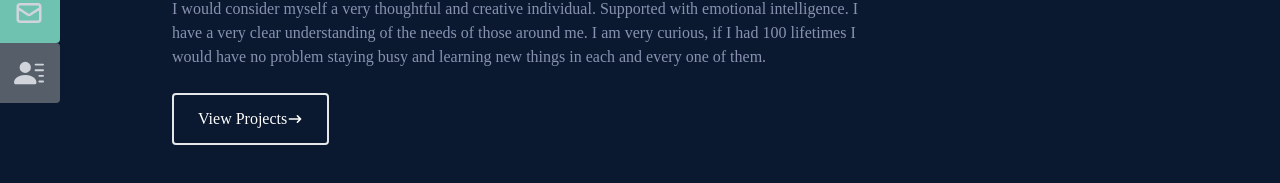
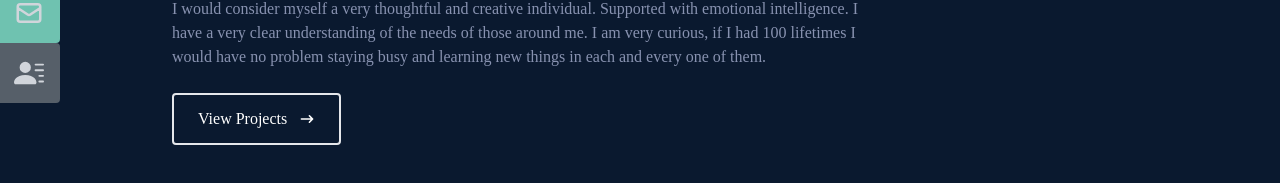
Before and after one commit to andrewgomez1992/portfolio-react, a React (Create React App) app: page / in a window 1280 px wide. Shown: the part 417-600 px from the top of the page. Built offline with nearby package versions, Linux system fonts and the light colour scheme; the HTML template or start-up script is replaced by a standard one.

Commit message:
about me finished, arrow down on hover

```diff
--- a/src/components/Home.jsx
+++ b/src/components/Home.jsx
@@ -15,7 +15,11 @@
         of the needs of those around me. I am very curious, if I had 100 lifetimes
         I would have no problem staying busy and learning new things in each and every one of them.</p>
             <div>
-                <button className='text-white border-2 rounded px-6 py-3 my-2 flex items-center'>View Projects <HiArrowNarrowRight/></button>
+                <button className='text-white group border-2 rounded px-6 py-3 my-2 flex items-center hover:bg-pink-600 hover:border-pink-600'>View Projects
+                    <span className='group-hover:rotate-90 duration-300'>
+                    <HiArrowNarrowRight className='ml-3'/>
+                    </span>
+                </button>
             </div>
         </div>
 
```
